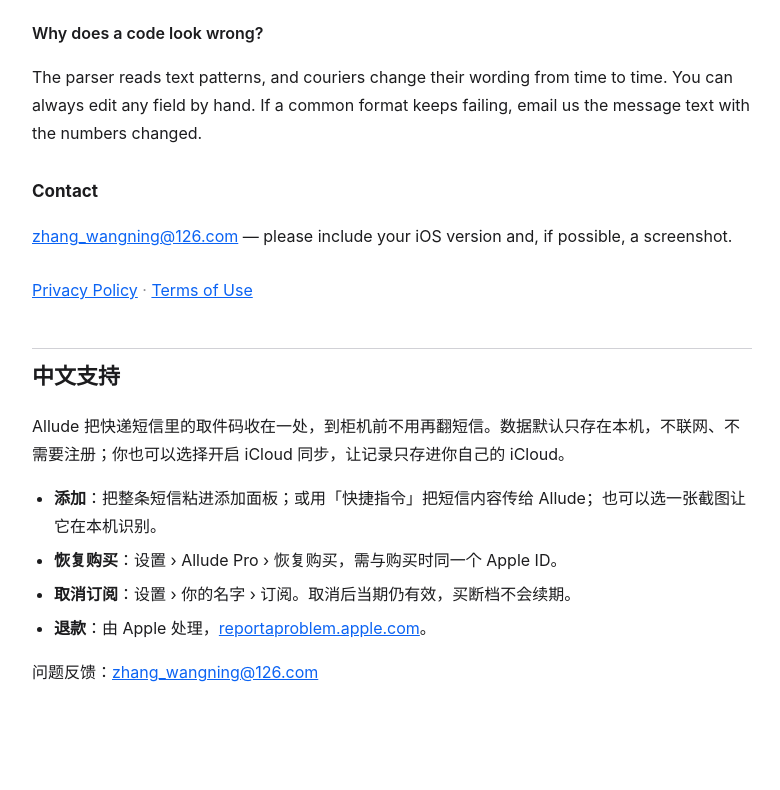
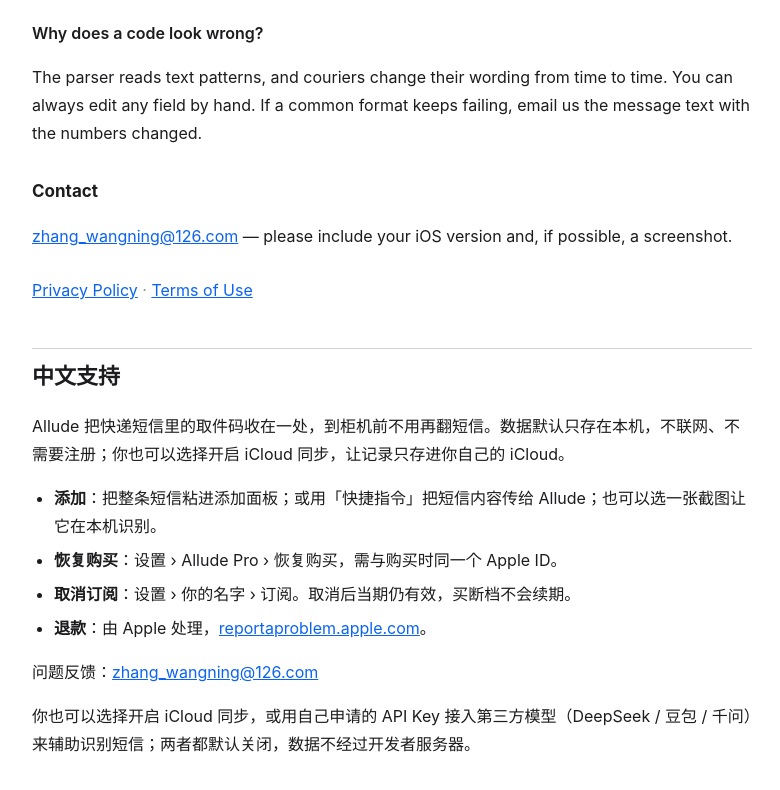
Before and after one commit to Zhangwangning/allude-legal, a plain HTML site: page support.html in a window 1280 px wide. Shown: the part 1116-1906 px from the top of the page, without its empty margins (248-1028 px from the left). Drawn offline with Linux system fonts and the light colour scheme.

Commit message:
docs(legal): support 页补充 iCloud 同步与第三方模型说明

```diff
--- a/support.html
+++ b/support.html
@@ -68,5 +68,6 @@
     <li><b>退款</b>：由 Apple 处理，<a href="https://reportaproblem.apple.com">reportaproblem.apple.com</a>。</li>
   </ul>
   <p>问题反馈：<a href="mailto:zhang_wangning@126.com">zhang_wangning@126.com</a></p>
+<p>你也可以选择开启 iCloud 同步，或用自己申请的 API Key 接入第三方模型（DeepSeek / 豆包 / 千问）来辅助识别短信；两者都默认关闭，数据不经过开发者服务器。</p>
 </body>
 </html>
```
